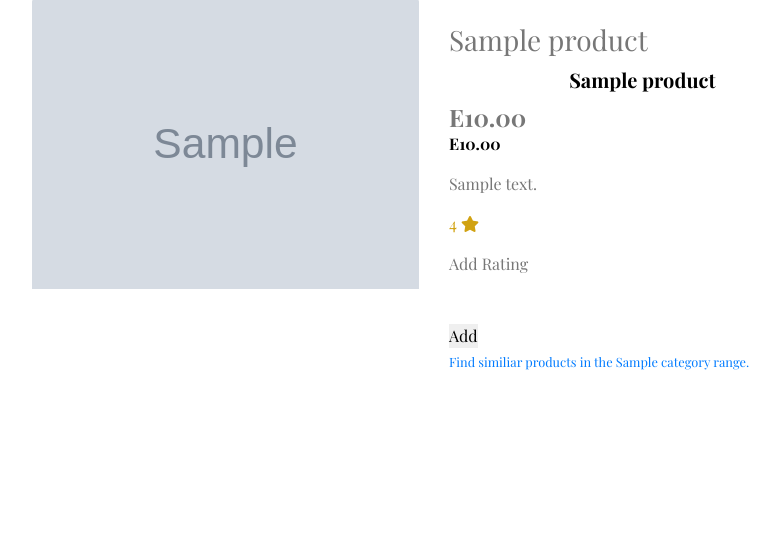
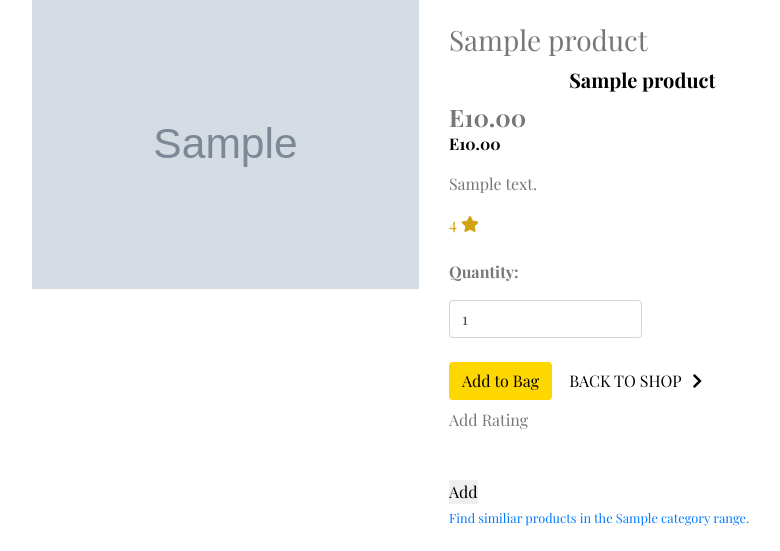
Before and after one commit to johnston9/la-donut, a Django app: page /products/1 in a window 1280 px wide. Shown: the part 263-814 px from the top of the page, without its empty margins (206-986 px from the left). Before the commit the page ends 633 px from the top, so only its background shows below. Run offline with Django 3.2, Linux system fonts and the light colour scheme; tables that the repository leaves empty hold one stand-in row (values such as "Sample post"); grey boxes marked "Sample" are stand-in pictures; some libraries are stand-ins or nearby versions; some web fonts are replaced.

Commit message:
add to bag view

```diff
--- /dev/null
+++ b/bag/contexts.py
@@ -0,0 +1,29 @@
+from django.conf import settings
+
+
+def bag_contents(request):
+
+    bag_items = []
+    total = 0
+    product_count = 0
+
+    if total != 0 and total < settings.FREE_DELIVERY_TOTAL:
+        delivery = 10
+        free_delivery_gap = settings.FREE_DELIVERY_TOTAL - total
+    else:
+        delivery = 0
+        free_delivery_gap = 0
+
+    grand_total = delivery + total
+
+    context = {
+        'bag_items': bag_items,
+        'total': total,
+        'product_count': product_count,
+        'delivery': delivery,
+        'free_delivery_gap': free_delivery_gap,
+        'free_delivery_total': settings.FREE_DELIVERY_TOTAL,
+        'grand_total': grand_total,
+    }
+
+    return context
--- a/bag/templates/bag/bag.html
+++ b/bag/templates/bag/bag.html
@@ -14,7 +14,7 @@
     <!--title-->
     <div class="row">
         <div class="col text-center mt-1">
-            <h2 class="playball">The Goodies</h2>
+            <h2 class="playball">The Goodies Shopping Bag</h2>
             <ul class="list-inline">
             {% for item in categories_selected %}
                 <li class="list-inline-item">
--- a/bag/urls.py
+++ b/bag/urls.py
@@ -3,4 +3,5 @@ from . import views
 
 urlpatterns = [
     path('', views.bag, name='bag'),
+    path('add/<item_id>/', views.add_to_bag, name='add_to_bag'),
 ]
--- a/home/templates/home/home.html
+++ b/home/templates/home/home.html
@@ -42,6 +42,7 @@
 {% endblock %}
 
 {% block postloadjs %}
+{{ block.super }}
 <!--<script>
 $('#refresh-type').on("click", function(){
   $("#type_picker").selectpicker('deselectAll');
--- a/home/templates/home/index.html
+++ b/home/templates/home/index.html
@@ -21,6 +21,9 @@
                         <a href="{% url 'shop' %}" class="btn enter-button btn-sm rounded-sm text-uppercase">enter</a>
                     </h4>
                 </div>
+                <div>
+                    <p class="bg-gold">Free delivery on orders over {{ free_delivery_total }} Euro</p>
+                </div>
             </div>
         </div>
     </div>
--- a/products/templates/products/shop.html
+++ b/products/templates/products/shop.html
@@ -37,7 +37,7 @@
             <!--menu button-->
         <div class="row mb-1">
             <div class="col">
-                <button id="hide-menu-button" >Close Menu</button>
+                <button id="hide-menu-button" class="bg-gold">Close Menu</button>
             </div>
         </div>
         <div class="row">
@@ -151,7 +151,7 @@
             <!--menu button-->
             <div class="row mb-1">
             <div class="col">
-                <button id="show-menu-button" >Open Menu</button>
+                <button id="show-menu-button" class="bg-gold">Open Menu</button>
             </div>
         </div>
         <div class="row">
--- a/products/templates/products/view_item.html
+++ b/products/templates/products/view_item.html
@@ -54,6 +54,35 @@
                 {% else %}
                     <p class="">No Rating Yet</p>
                 {% endif %}
+                <!--form-->
+                <form class="form" action="{% url 'add_to_bag' product.id %}" method="POST">
+                    {% csrf_token %}
+                    <div class="form-row">
+                        <div class="col-12">
+                            <p class="mt-2"><strong>Quantity:</strong></p>
+                            <div class="form-group w-50">
+                                <div class="input-group">
+                                    <input class="form-control qty_input"
+                                    type="number" name="quantity" value="1"
+                                    min="1" max="99" data-item_id="{{ product.id }}"
+                                    id="id_qty_{{ product.id }}">
+                                </div>
+                            </div>
+                        </div>
+                        <div class="col-12">
+                            <input type="submit" class="btn bg-gold text-black" value="Add to Bag">
+                            <a href="{% url 'shop' %}" class="btn gg-gold text-black my-2">
+                                <span class="upper">Back to Shop</span>
+                                <span class="icon">
+                                    <i class="fas fa-chevron-right"></i>
+                                </span>
+                            </a>
+                            <input type="hidden" name="redirect_url" value="{{ request.path }}">
+                        </div>
+                    </div>
+                </form>
+
+
                 <p>Add Rating</p>
                 <div class="mt-5">
                 <button>Add</button>
--- a/silverDollar/settings.py
+++ b/silverDollar/settings.py
@@ -75,6 +75,7 @@ TEMPLATES = [
                 'django.template.context_processors.request',  # for Allauth
                 'django.contrib.auth.context_processors.auth',
                 'django.contrib.messages.context_processors.messages',
+                'bag.contexts.bag_contents',
             ],
         },
     },
@@ -160,3 +161,6 @@ MEDIA_ROOT = os.path.join(BASE_DIR, 'media')
 # https://docs.djangoproject.com/en/3.2/ref/settings/#default-auto-field
 
 DEFAULT_AUTO_FIELD = 'django.db.models.BigAutoField'
+
+FREE_DELIVERY_TOTAL = 50
+DELIVERY_CHARGE = 10
```
Also changed, not shown: bag/views.py (+19 -1 lines), home/templates/home/delivery.html (added, +34 -0 lines).
